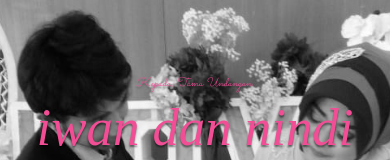
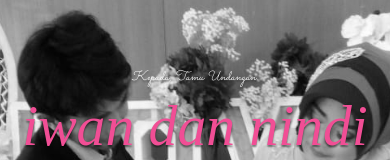
Before and after one commit to fazza-2019/tes2, a plain HTML site: page index.html in a window 390 px wide. Shown: the part 138-298 px from the top of the page. Drawn offline with nearby package versions, Linux system fonts and the light colour scheme; some packages are replaced by stand-ins of ours; a script that the page names is missing.

Commit message:
Update style.css

```diff
--- a/css/style.css
+++ b/css/style.css
@@ -51,7 +51,6 @@ filter: grayscale();
 	font-size: 1.rem;
 	font-style: italic;
 font-family: 'sacramento',sans-serif;
-color : var(--pink);
 
 }
 
@@ -486,11 +485,11 @@ height: 140px;
 
 @media (max-width:576px){
 html{
-	font-size: 55%;
+	font-size: 60%;
 }
 	simply-countdown>.simply-section{
 	padding : 40px;
-	margin  : 3px ;
+	margin  : 5px ;
 }
 .timeline li .timeline-image {
 width: 70px;
```
